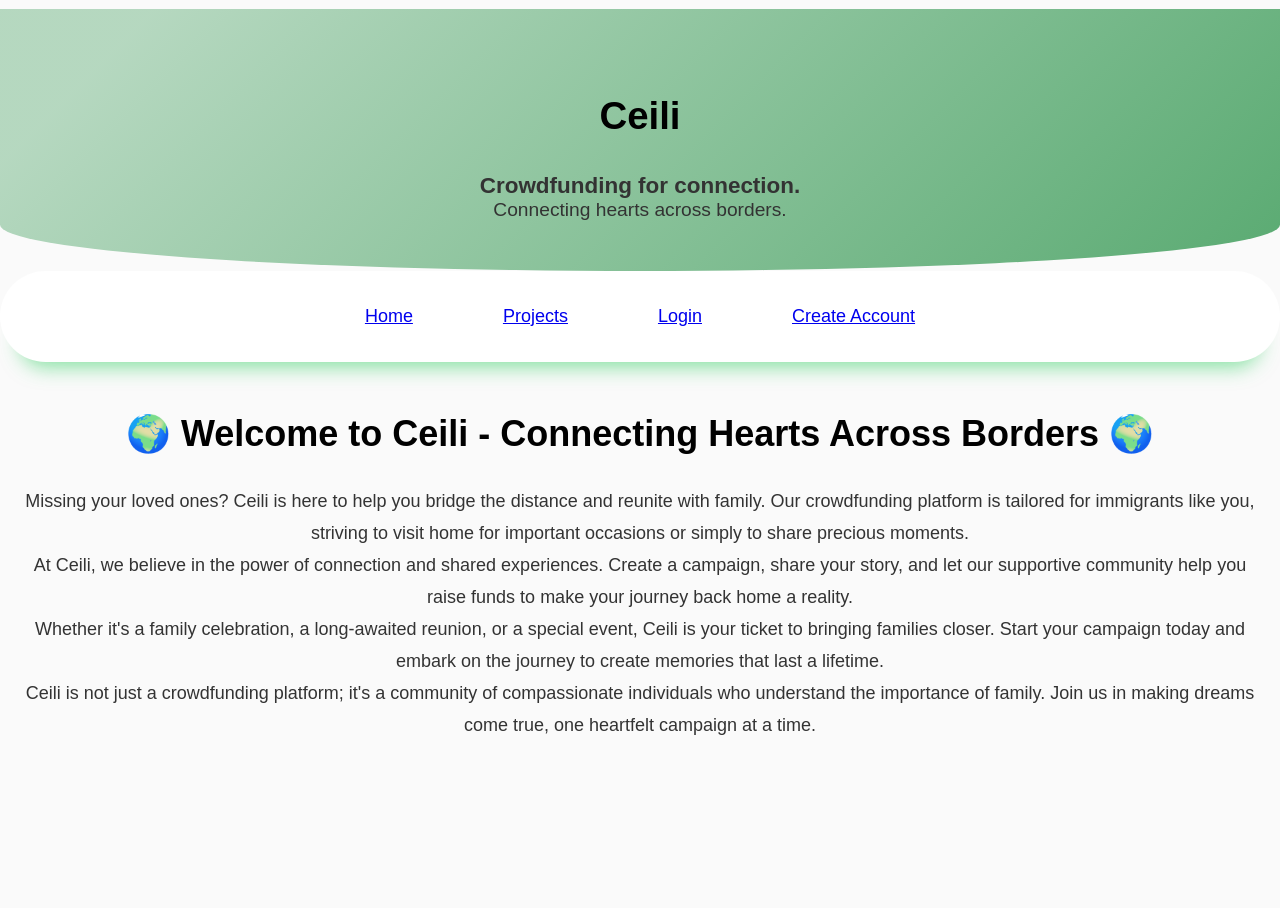
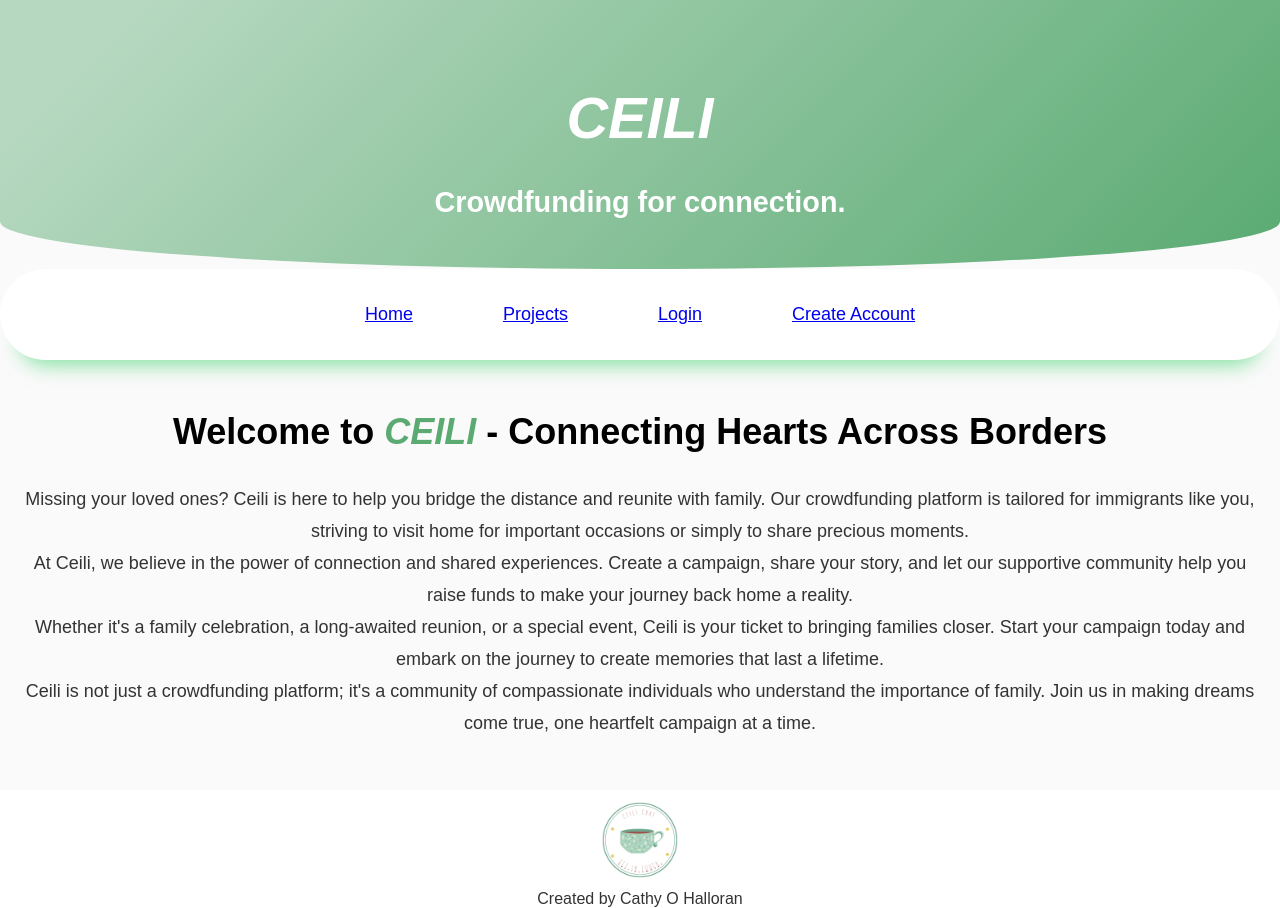
Before and after one commit to COHally/crowdfunding_front_end, a React (Vite) app: page / in a window 1280 px wide. Before the commit the page ends 800 px from the top, so only its background shows below. Built offline with nearby package versions, Linux system fonts and the light colour scheme.

Commit message:
Project completion.

```diff
--- a/src/app.jsx
+++ b/src/app.jsx
@@ -1,11 +1,13 @@
 import { Outlet } from "react-router-dom";
 import NavBar from "./components/NavBar";
+import Footer from "./components/Footer";
 
 const App = () => {
   return (
     <div>
       <NavBar />
       <Outlet />
+      <Footer />
     </div>
   );
 };
--- a/src/components/CreateProjectForm.jsx
+++ b/src/components/CreateProjectForm.jsx
@@ -30,12 +30,12 @@ console.log(projectData)
         if (projectData.title && projectData.description && projectData.goal) {
             postCreateProject(
                 projectData
-                ).then((newproject) => {
+                ).then((response) => {
                     // Handle the response if needed
-                    console.log("Project created successfully:", newproject);
+                    console.log("Project created successfully:", response);
 
                     // Redirect the user to the project detail page or any desired location
-                    navigate(`/project/${newproject.id}`);
+                    navigate(`/projects`);
                 })
                 .catch((error) => {
                     // Handle errors, e.g., show an error message to the user
--- /dev/null
+++ b/src/components/Footer.jsx
@@ -0,0 +1,14 @@
+import React from "react";
+
+const Footer = () => {
+    return (
+      <footer className="footerstyles">
+        <a href="https://www.linkedin.com/in/cathy-o-halloran-60687b288/" target="_blank" rel="noopener noreferrer">
+            <img src="src\images\Contact.png" id="contactimage"/>
+        </a>
+        <p>Created by Cathy O Halloran</p>
+      </footer>
+    );
+  };
+
+export default Footer;
--- a/src/components/NavBar.jsx
+++ b/src/components/NavBar.jsx
@@ -1,4 +1,3 @@
-import { Link, Outlet } from "react-router-dom";
 import { useAuth } from "../hooks/use-auth";
 
 
@@ -13,9 +12,8 @@ function NavBar() {
     return (
         <div>
             <div className="overlay">
-                <h1>Ceili</h1>
+                <h1 id="hero">CEILI</h1>
                 <h3>Crowdfunding for connection.</h3>
-                <p>Connecting hearts across borders. </p>
             </div>
             <nav>
                 <ul style={{ listStyle: 'none', display: 'flex', alignItems: 'center' }}>
--- /dev/null
+++ b/src/components/ProjectUpdate.jsx
@@ -0,0 +1,82 @@
+// import React, { useState} from 'react';
+// import { useParams } from 'react-router-dom';
+// import updateProject from '../api/put-updateproject';
+// import { useNavigate } from 'react-router-dom';
+
+// function ProjectUpdateButton({ currentUserId, projectOwner }) {
+//   const projectId  = useParams();
+//   const isOwner = currentUserId === projectOwner;
+//   const navigate = useNavigate();
+
+//   const [projectData, setProjectData] = useState({
+//     title: "",
+//     description: "",
+//     goal: 0,
+//     image:"",
+//     is_open: true,
+//     date_created: new Date().toISOString(),
+//     owner: "currentUserId",
+// });
+// console.log(projectData)
+
+//     const handleChange = (event) => {
+//         const { id, value } = event.target;
+//         setProjectData((prevProjectData) => ({
+//         ...prevProjectData,
+//         [id]: value,
+//         }));
+//     };
+
+//     const handleUpdate = async () => {
+//           if (isOwner && projectData.title && projectData.description && projectData.goal){
+//             updateProject(
+//                 projectData
+//                 ).then((response) => {
+//                     console.log("Project updated successfully:", response);
+
+//                     // Redirect the user to the project detail page or any desired location
+//                     navigate(`/project/${projectId}`);
+//                 })
+//                 .catch((error) => {
+//                     // Handle errors, e.g., show an error message to the user
+//                     console.error("Error creating project:", error);
+//                 });
+//   };
+// }
+
+//   return (
+//     <div>
+//       <label htmlFor="title">Title:</label>
+//       <input
+//         type="text"
+//         id="title"
+//         value={projectData.title}
+//         onChange={handleChange}
+//         disabled={!isOwner}
+//       />
+//     <label htmlFor="description">Description:</label>
+//       <input
+//         type="text"
+//         id="description"
+//         value={projectData.description}
+//         onChange={handleChange}
+//         disabled={!isOwner}
+//       />
+//     <label htmlFor="goal">Goal:</label>
+//       <input
+//         type="text"
+//         id="goal"
+//         value={projectData.goal}
+//         onChange={handleChange}
+//         disabled={!isOwner}
+//       />
+
+//       <button onClick={handleUpdate} disabled={!isOwner}>
+//         {isOwner ? 'Update Project' : 'Not Authorized'}
+//       </button>
+//     </div>
+//   );
+// }
+
+
+// export default ProjectUpdateButton;
--- a/src/pages/HomePage.jsx
+++ b/src/pages/HomePage.jsx
@@ -1,6 +1,6 @@
 function HomePage() {
     return  <div className="about">
-                <h1>🌍 Welcome to Ceili - Connecting Hearts Across Borders 🌍</h1>
+                <h1>Welcome to <span class="highlight">CEILI</span> - Connecting Hearts Across Borders</h1>
 
                 <p>Missing your loved ones? Ceili is here to help you bridge the distance and reunite with family.
                     Our crowdfunding platform is tailored for immigrants like you,
--- a/src/pages/ProfilePage.jsx
+++ b/src/pages/ProfilePage.jsx
@@ -1,6 +1,5 @@
 import React, {useContext} from 'react';
 import { AuthContext } from '../components/AuthProvider';
-import ProjectDeleteButton from '../components/ProjectDelete';
 
 
 function userProfile(){
--- a/src/pages/ProjectPage.jsx
+++ b/src/pages/ProjectPage.jsx
@@ -3,10 +3,14 @@ import { useParams } from "react-router-dom";
 import useProject from "../hooks/use-project";
 import CreatePledgeForm from "../components/CreatePledgeForm";
 import ProjectDeleteButton from "../components/ProjectDelete";
+// import ProjectUpdateButton from "../components/ProjectUpdate";
+import { AuthContext } from "../components/AuthProvider";
 
 function ProjectPage() {
     const { id } = useParams();
     const { project, isLoading, error } = useProject(id);
+    const authContext = useContext(AuthContext);
+
 
 
     if (isLoading) {
@@ -17,6 +21,8 @@ function ProjectPage() {
         return (<p>{error.message}</p>)
 
     }
+
+    const isOwner = authContext.user && authContext.user.id === project.owner_id;
 
     return (
         <div className="projectview">
@@ -36,9 +42,12 @@ function ProjectPage() {
                 })}
             </ul>
 
-            <div>
-            <ProjectDeleteButton projectId={project.id} />
-            </div>
+            {isOwner && (
+                <div>
+                <ProjectDeleteButton projectId={project.id} />
+                {/* <ProjectUpdateButton projectId={project.id}/> */}
+                </div>
+      )}
 
 
         <div className="card">
--- a/src/styles/global.css
+++ b/src/styles/global.css
@@ -27,6 +27,11 @@ h1 {
     margin-top: 35px;
 }
 
+.highlight {
+    color: #31964fcb;
+    font-weight: bold;
+    font-style: italic;
+  }
 
 /* Project List */
 .projectplaceholder{
@@ -59,6 +64,12 @@ h1 {
     object-fit: cover;
     border-radius: 25px;
     }
+
+.projectview {
+    justify-content: center;
+    text-align: center;
+}
+
 
 /* Navbar Styling */
 .overlay{
@@ -125,6 +136,23 @@ nav {
     opacity: 1;
   }
 
+  .overlay h1 {
+    top: 50%;
+    left: 50%;
+    text-align: center;
+    color: #fff;
+    font-size: 3em;
+    font-style: italic;
+  }
+
+  .overlay h3 {
+    top: 50%;
+    left: 50%;
+    text-align: center;
+    color: #fff;
+    font-size: 1.5em;
+  }
+
 /* Form Styling */
 body {
     font-family: "Comic Sans MS", cursive;
@@ -187,3 +215,21 @@ button {
 button:hover {
     background-color: #31ce6094;
 }
+
+/* Footer Styling */
+#contactimage {
+    width: 100%;
+    height: 100px;
+    display: block;
+    margin: 0 auto;
+  }
+
+  .footerstyles {
+    display: flex;
+    justify-content: center;
+    align-items: center;
+    flex-direction: column;
+    text-align: center;
+    background-color: #fff;
+    color: #333;
+  }
```
Also changed, not shown: src/api/put-updateproject.js (added, +36 -0 lines), src/images/Contact.png (added), src/images/background.jpg (added).
